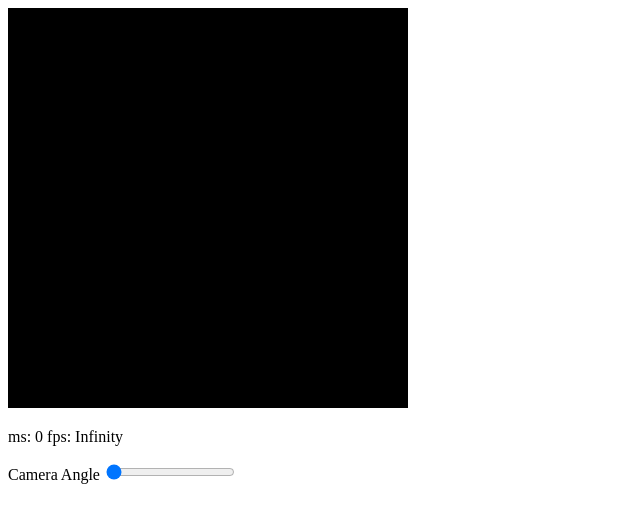
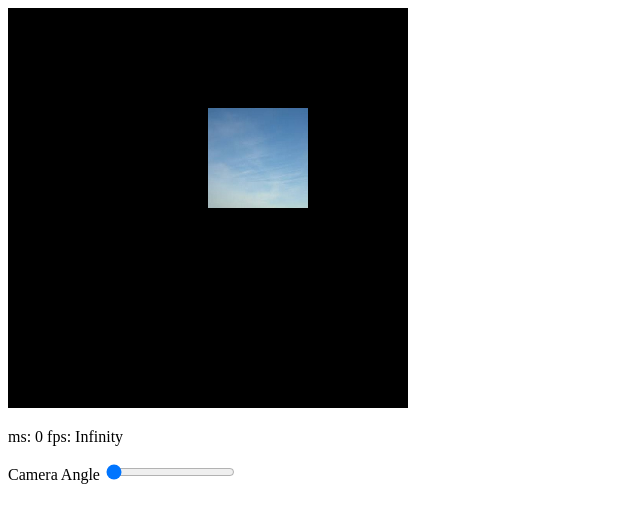
Before and after one commit to jacqueraffe/cse160-asgn3, a plain HTML site: page index.html in a window 1280 px wide. Shown: the whole page, without its empty margins (0-640 px from the left). Drawn offline with Linux system fonts and the light colour scheme.

Commit message:
once again got a head of myself

```diff
--- a/index.html
+++ b/index.html
@@ -16,6 +16,7 @@
       Camera Angle <input type = "range" min = "0" max = "360" value = "0" class = "slider" id = "angleSlide">
     </p>
 
+    <script src="https://greggman.github.io/webgl-lint/webgl-lint.js" crossorigin></script>
     <script src="lib/webgl-utils.js"></script>
     <script src="lib/webgl-debug.js"></script>
     <script src="lib/cuon-utils.js"></script>
--- a/src/asgn3.js
+++ b/src/asgn3.js
@@ -20,11 +20,11 @@ var VSHADER_SOURCE =`
   varying vec2 v_UV;
   uniform mat4 u_ModelMatrix;
   uniform mat4 u_GlobalRotateMatrix;
-  uniform mat4 u_ViewMatrix;
-  uniform mat4 u_ProjectionMatrix;
+  // uniform mat4 u_ViewMatrix;
+  // uniform mat4 u_ProjectionMatrix;
   void main() {
-    gl_Position = u_ProjectionMatrix * u_ViewMatrix * u_GlobalRotateMatrix * u_ModelMatrix*a_Position;
-        //gl_Position =  u_GlobalRotateMatrix * u_ModelMatrix*a_Position;
+    //gl_Position = u_ProjectionMatrix * u_ViewMatrix * u_GlobalRotateMatrix * u_ModelMatrix*a_Position;
+        gl_Position =  u_GlobalRotateMatrix * u_ModelMatrix*a_Position;
 
     v_UV = a_UV;
   }`
@@ -49,8 +49,9 @@ let a_UV;
 let u_FragColor;
 let u_ModelMatrix;
 let u_GlobalRotateMatrix;
-let u_ProjectionMatrix;
-let u_ViewMatrix;
+// let u_ProjectionMatrix;
+// let u_ViewMatrix;
+let u_Sampler0;
 
 function setupWebGL(){
     // Retrieve <canvas> element
@@ -103,17 +104,17 @@ function connectVariablesToGLSL(){
     return;
   }
 
-  u_ProjectionMatrix = gl.getUniformLocation(gl.program, 'u_ProjectionMatrix');
-  if (!u_ProjectionMatrix) {
-    console.log('Failed to get the storage location of u_ProjectionMatrix');
-    return;
-  }
+  // u_ProjectionMatrix = gl.getUniformLocation(gl.program, 'u_ProjectionMatrix');
+  // if (!u_ProjectionMatrix) {
+  //   console.log('Failed to get the storage location of u_ProjectionMatrix');
+  //   return;
+  // }
 
-  u_ViewMatrix = gl.getUniformLocation(gl.program, 'u_ViewMatrix');
-  if (!u_ViewMatrix) {
-    console.log('Failed to get the storage location of u_ViewMatrix');
-    return;
-  }
+  // u_ViewMatrix = gl.getUniformLocation(gl.program, 'u_ViewMatrix');
+  // if (!u_ViewMatrix) {
+  //   console.log('Failed to get the storage location of u_ViewMatrix');
+  //   return;
+  // }
 
 
   u_GlobalRotateMatrix = gl.getUniformLocation(gl.program, 'u_GlobalRotateMatrix');
```
